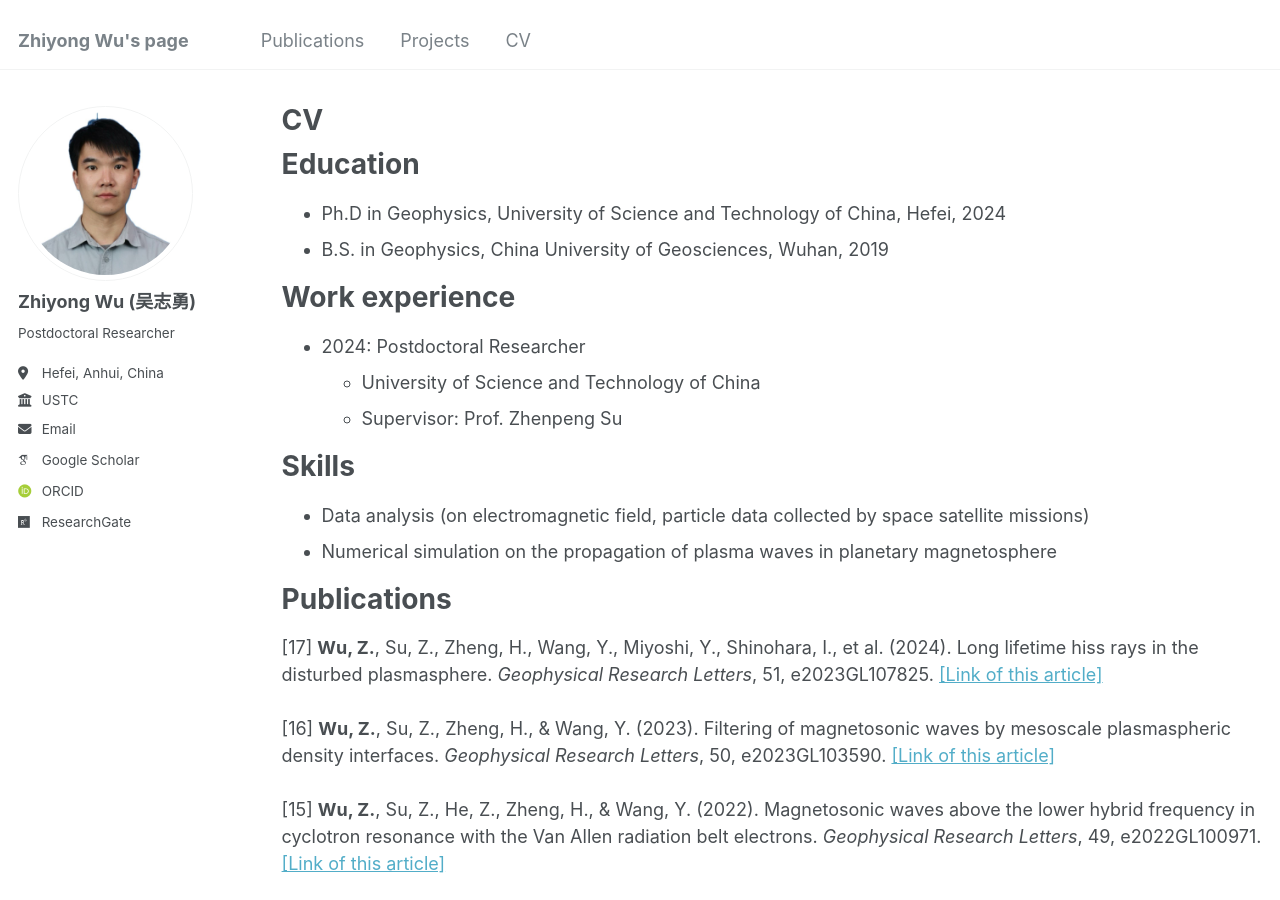
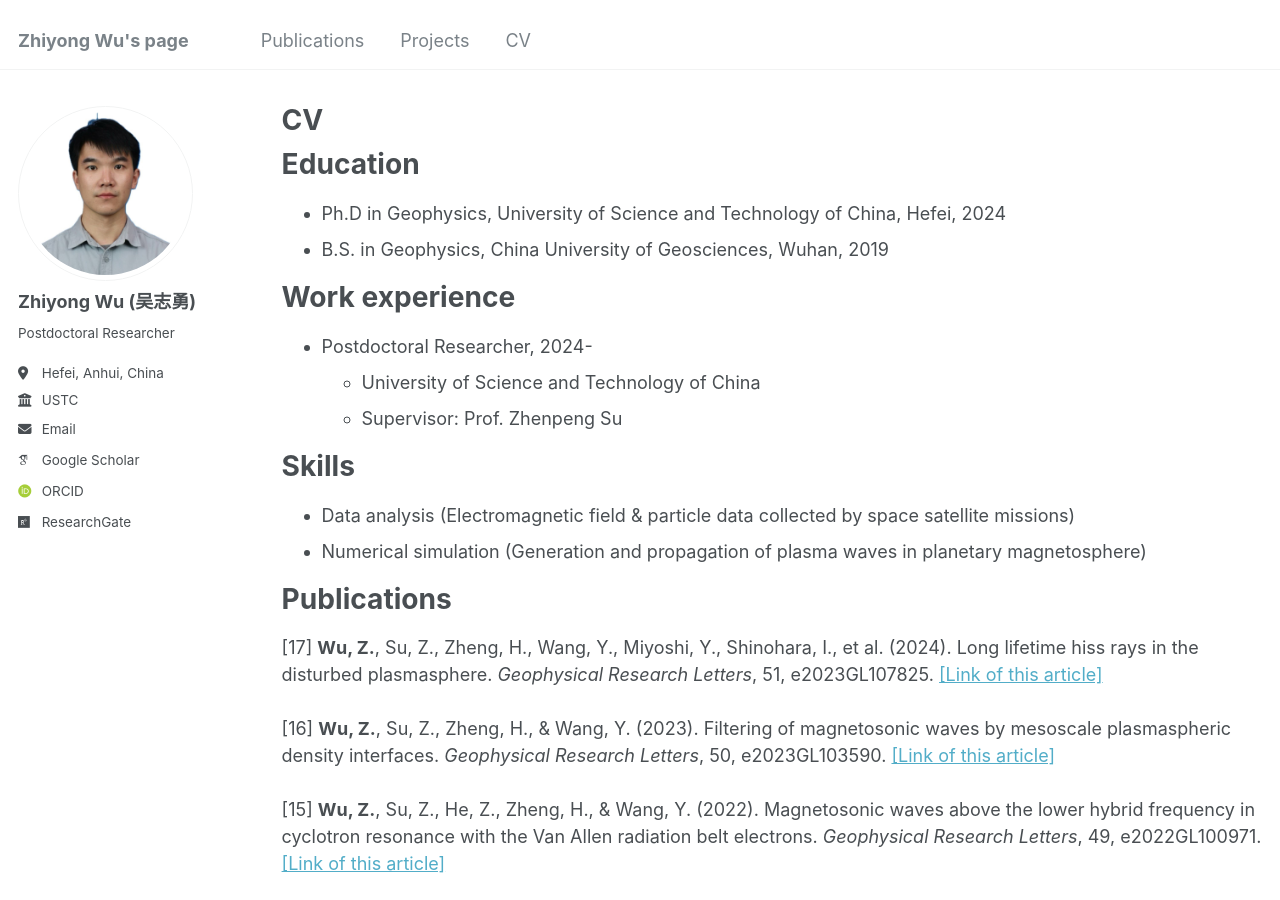
Before and after one commit to Z-Y-Wu/ZW-, a Jekyll site: the page built from _pages/cv.md, in a window 1280 px wide and 900 px high. Built offline with Jekyll 4.4.1, drawn with Linux system fonts in a browser that asks for light colours; some web fonts are replaced; some of the changed text lies outside the part shown.

Commit message:
Update cv.md

```diff
--- a/_pages/cv.md
+++ b/_pages/cv.md
@@ -16,14 +16,14 @@ Education
 
 Work experience
 ======
-* 2024: Postdoctoral Researcher
+* Postdoctoral Researcher, 2024-
   * University of Science and Technology of China
   * Supervisor: Prof. Zhenpeng Su
 
 Skills
 ======
-* Data analysis (on electromagnetic field, particle data collected by space satellite missions)
-* Numerical simulation on the propagation of plasma waves in planetary magnetosphere
+* Data analysis (Electromagnetic field & particle data collected by space satellite missions)
+* Numerical simulation (Generation and propagation of plasma waves in planetary magnetosphere)
 
 Publications
 ======
@@ -55,3 +55,8 @@ Awards
 * President’s Award of the Chinese Academy of Sciences (2024)
 * Outstanding Graduate of University of Science and Technology of China (2024)
 * Outstanding Graduate of Anhui Province (2024)
+
+Funding
+======
+[2] Postdoctoral Fellowship Program of China Postdoctoral Science Foundation, GZB20240701, 2024-2026, Generation, Propagation, and Effects of Hiss Waves in the Earth’s Plasmaspheric Plume, <strong>Principal Investigator</strong><br><br>
+[1] National Natural Science Foundation of China, Key Project, 42130204, 2022.01-2026.12, Mars Space Magnetic Field Research Based on Tianwen-1 Orbiter Magnetometer Data, <strong>Participant</strong>
```
